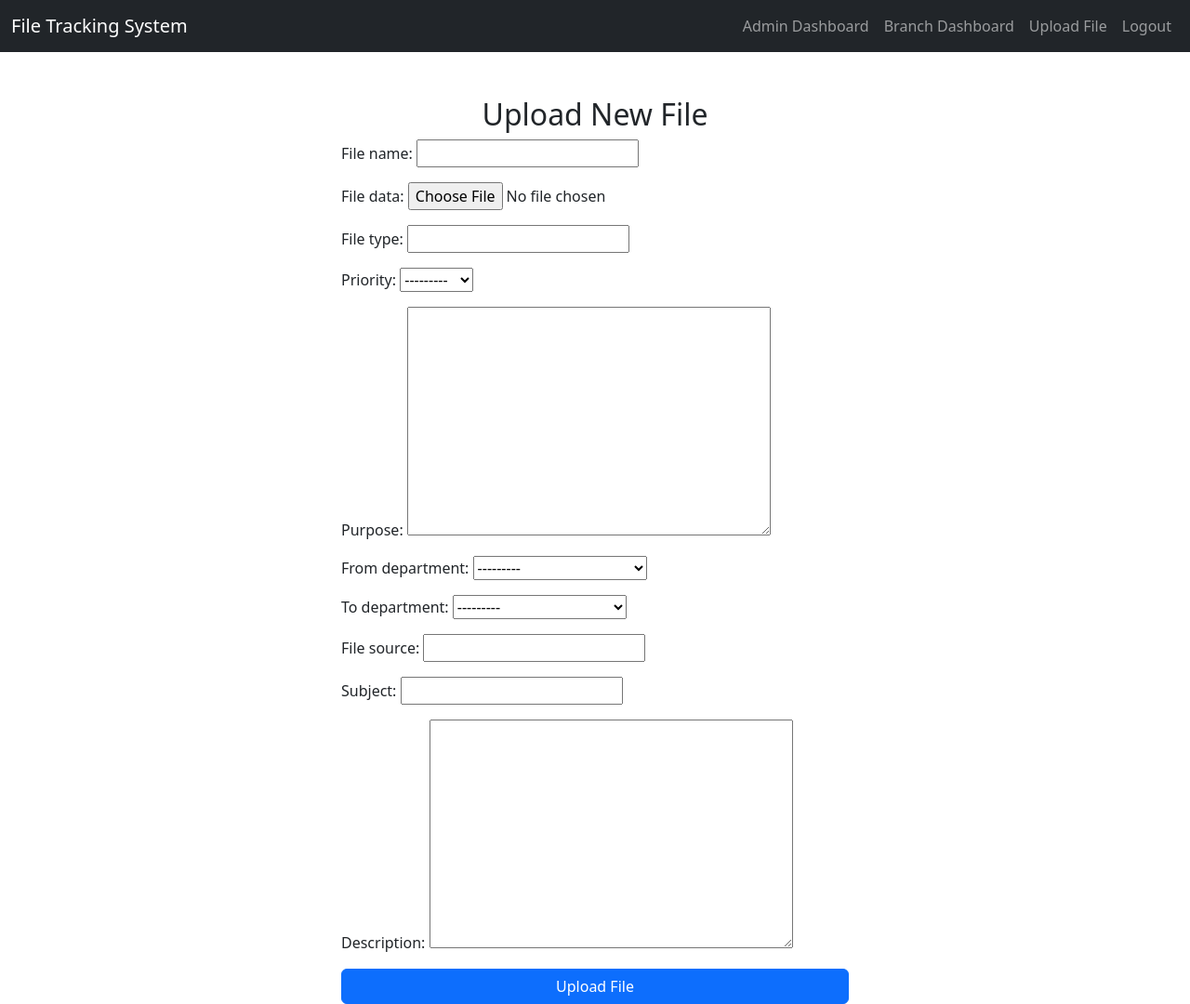
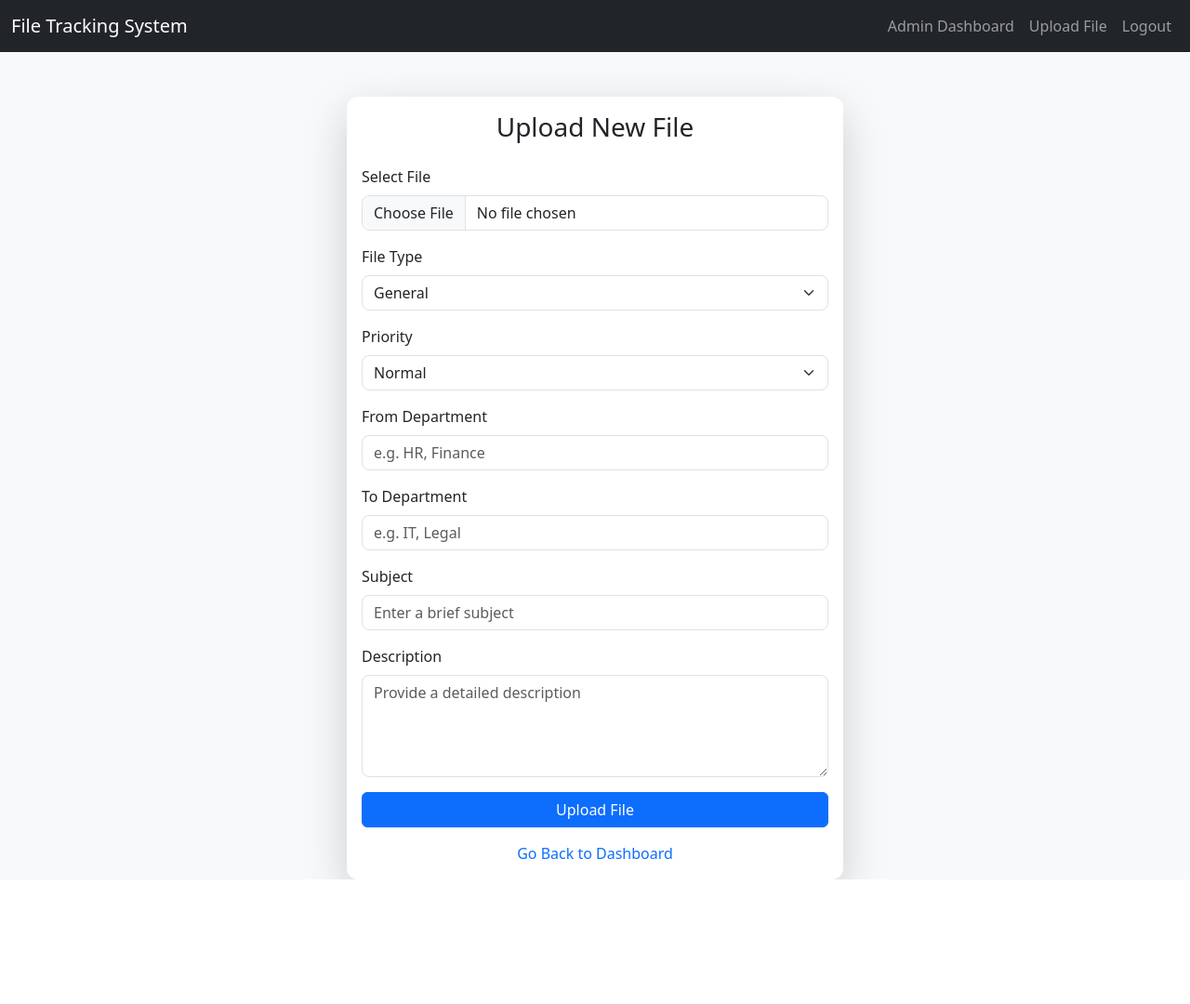
Before and after one commit to ikram98ai/FileTrackingSystem, a Django app: page /upload/ in a window 1280 px wide. Shown: the whole page at 93% size. After the commit the page ends 946 px from the top, so only its background shows below. Run offline with Django 4.2, Linux system fonts and the light colour scheme; a user stored in the database is signed in; data comes from the database, SQL or seed files in the repository; both versions use the stored data as it was after the commit.

Commit message:
change the ui of file_uploade.html and other minor updates

```diff
--- a/file_management/forms.py
+++ b/file_management/forms.py
@@ -5,11 +5,6 @@ from .models import Department, File
 
 class SignUpForm(UserCreationForm):
     email = forms.EmailField(required=True)
-    is_staff = forms.BooleanField(
-        required=False,
-        label='Register as Admin',
-        help_text='Check this if you are registering as an admin'
-    )
     department = forms.ModelChoiceField(
         queryset=Department.objects.all(),
         required=False,
@@ -18,12 +13,11 @@ class SignUpForm(UserCreationForm):
 
     class Meta:
         model = User
-        fields = ['username', 'email', 'password1', 'password2', 'is_staff', 'department']
+        fields = ['username', 'email', 'password1', 'password2', 'department']
 
     def save(self, commit=True):
         user = super().save(commit=False)
         user.email = self.cleaned_data['email']
-        user.is_staff = self.cleaned_data['is_staff']
         if commit:
             user.save()
         return user
--- a/file_management/models.py
+++ b/file_management/models.py
@@ -7,15 +7,16 @@ import uuid
 class Department(models.Model):
     name = models.CharField(max_length=100)
 
+    def __str__(self) -> str:
+        return self.name
 
 class Profile(models.Model):
     user = models.OneToOneField(User, on_delete=models.CASCADE,related_name='profile')
-    department = models.ForeignKey(Department, null=True, blank=True, on_delete=models.SET_NULL)
+    department = models.ForeignKey(Department, on_delete=models.CASCADE)
 
     def __str__(self):
         return f"{self.user.username}'s Profile"
-    def __str__(self):
-        return self.name
+
 
 class File(models.Model):
     PRIORITY_CHOICES = [('Normal', 'Normal'), ('Urgent', 'Urgent')]
@@ -26,7 +27,7 @@ class File(models.Model):
     file_type = models.CharField(max_length=50)
     priority = models.CharField(max_length=10, choices=PRIORITY_CHOICES)
     purpose = models.TextField()
-    from_department = models.ForeignKey(Department, related_name='sent_files', on_delete=models.CASCADE)
+    from_department = models.ForeignKey(Department, related_name='sent_files',  null=True, blank=True, on_delete=models.CASCADE)
     to_department = models.ForeignKey(Department, related_name='received_files', on_delete=models.CASCADE)
     file_source = models.CharField(max_length=100)
     subject = models.CharField(max_length=200)
--- a/file_management/views.py
+++ b/file_management/views.py
@@ -13,16 +13,15 @@ def sign_up(request):
         if form.is_valid():
             user = form.save()
 
-            # Create a profile for branch users
-            if not user.is_staff:
-                department = form.cleaned_data.get('department')
-                Profile.objects.create(user=user, department=department)
+            department = form.cleaned_data.get('department')
+            Profile.objects.create(user=user, department=department)
 
             login(request, user)  # Log the user in after sign-up
-            return redirect('admin_dashboard' if user.is_staff else 'branch_dashboard')
+            return redirect('branch_dashboard')
     else:
         form = SignUpForm()
     return render(request, 'sign_up.html', {'form': form})
+
 # Check if user is admin
 def is_admin(user):
     return user.is_staff
@@ -56,7 +55,7 @@ def admin_dashboard(request):
 
 @login_required
 def branch_dashboard(request):
-    files = File.objects.filter(to_department__name=request.user.profile.department.name, status='Pending')
+    files = File.objects.filter(to_department__name=request.user.profile.department.name)
     return render(request, 'branch_dashboard.html', {'files': files})
 
 @login_required
--- a/templates/base.html
+++ b/templates/base.html
@@ -17,12 +17,15 @@
             <div class="collapse navbar-collapse" id="navbarNav">
                 <ul class="navbar-nav ms-auto">
                     {% if user.is_authenticated %}
+                        {% if user.is_staff %}
                         <li class="nav-item">
                             <a class="nav-link" href="{% url 'admin_dashboard' %}">Admin Dashboard</a>
                         </li>
+                        {% else %}
                         <li class="nav-item">
                             <a class="nav-link" href="{% url 'branch_dashboard' %}">Branch Dashboard</a>
                         </li>
+                        {% endif %}
                         <li class="nav-item">
                             <a class="nav-link" href="{% url 'upload_file' %}">Upload File</a>
                         </li>
--- a/templates/upload_file.html
+++ b/templates/upload_file.html
@@ -1,16 +1,103 @@
 {% extends 'base.html' %}
 
-{% block title %}Upload File{% endblock %}
+{% block title %}Upload New File{% endblock %}
 
 {% block content %}
-<h2 class="text-center">Upload New File</h2>
-<div class="row justify-content-center">
-    <div class="col-md-6">
-        <form method="post" enctype="multipart/form-data">
-            {% csrf_token %}
-            {{ form.as_p }}
-            <button type="submit" class="btn btn-primary w-100">Upload File</button>
-        </form>
+<div class="container">
+    <div class="row justify-content-center align-items-center min-vh-100">
+        <div class="col-md-8 col-lg-6">
+            <div class="card shadow-lg border-0">
+                <div class="card-body">
+                    <h3 class="text-center mb-4">Upload New File</h3>
+
+                    <!-- Display any form errors -->
+                    {% if form.errors %}
+                    <div class="alert alert-danger" role="alert">
+                        <ul class="mb-0">
+                            {% for field in form %}
+                                {% for error in field.errors %}
+                                    <li>{{ error }}</li>
+                                {% endfor %}
+                            {% endfor %}
+                            {% for error in form.non_field_errors %}
+                                <li>{{ error }}</li>
+                            {% endfor %}
+                        </ul>
+                    </div>
+                    {% endif %}
+
+                    <form method="post" enctype="multipart/form-data">
+                        {% csrf_token %}
+
+                        <!-- Custom form fields with Bootstrap styling -->
+                        <div class="mb-3">
+                            <label for="id_file" class="form-label">Select File</label>
+                            <input type="file" class="form-control" id="id_file" name="file" required>
+                        </div>
+
+                        <div class="mb-3">
+                            <label for="id_file_type" class="form-label">File Type</label>
+                            <select class="form-select" id="id_file_type" name="file_type">
+                                <option value="general">General</option>
+                                <option value="confidential">Confidential</option>
+                                <option value="financial">Financial</option>
+                            </select>
+                        </div>
+
+                        <div class="mb-3">
+                            <label for="id_priority" class="form-label">Priority</label>
+                            <select class="form-select" id="id_priority" name="priority">
+                                <option value="normal">Normal</option>
+                                <option value="urgent">Urgent</option>
+                            </select>
+                        </div>
+
+                        <div class="mb-3">
+                            <label for="id_from_department" class="form-label">From Department</label>
+                            <input type="text" class="form-control" id="id_from_department" name="from_department" placeholder="e.g. HR, Finance" required>
+                        </div>
+
+                        <div class="mb-3">
+                            <label for="id_to_department" class="form-label">To Department</label>
+                            <input type="text" class="form-control" id="id_to_department" name="to_department" placeholder="e.g. IT, Legal" required>
+                        </div>
+
+                        <div class="mb-3">
+                            <label for="id_subject" class="form-label">Subject</label>
+                            <input type="text" class="form-control" id="id_subject" name="subject" placeholder="Enter a brief subject" required>
+                        </div>
+
+                        <div class="mb-3">
+                            <label for="id_description" class="form-label">Description</label>
+                            <textarea class="form-control" id="id_description" name="description" rows="4" placeholder="Provide a detailed description" required></textarea>
+                        </div>
+
+                        <!-- Submit Button -->
+                        <div class="d-grid">
+                            <button type="submit" class="btn btn-primary">Upload File</button>
+                        </div>
+                    </form>
+
+                    <!-- Back Button -->
+                    <div class="text-center mt-3">
+                        <a href="{% url 'admin_dashboard' %}" class="text-decoration-none">Go Back to Dashboard</a>
+                    </div>
+                </div>
+            </div>
+        </div>
     </div>
 </div>
+
+<!-- Custom Styles -->
+<style>
+    body {
+        background-color: #f8f9fa;
+    }
+    .card {
+        border-radius: 12px;
+    }
+    .form-control, .form-select {
+        border-radius: 8px;
+    }
+</style>
 {% endblock %}
```
Also changed, not shown: file_management/admin.py (+7 -1 lines), templates/sign_up.html (+1 -6 lines), db.sqlite3, file_management/migrations/0004_alter_file_from_department.py (added), 1 other file.
